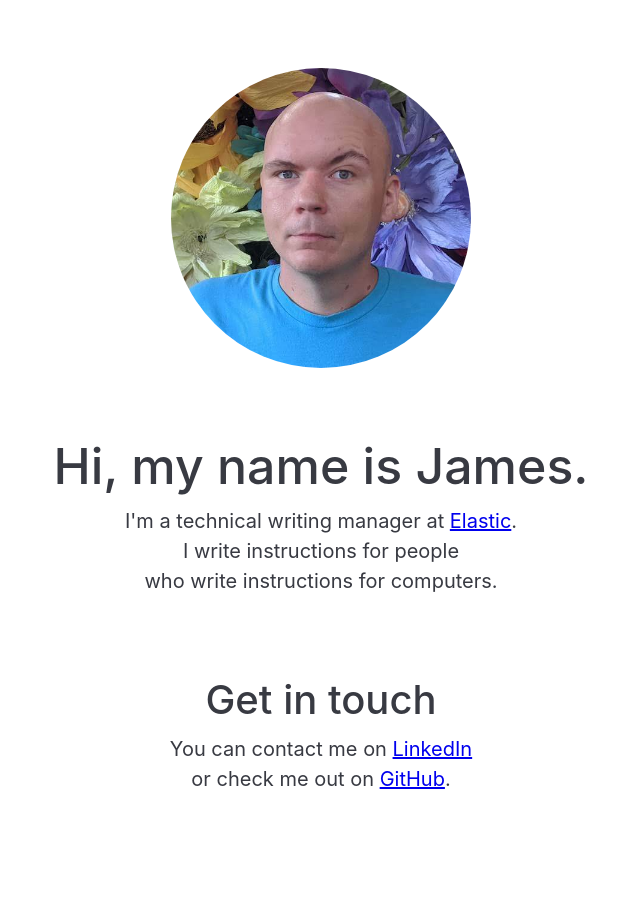
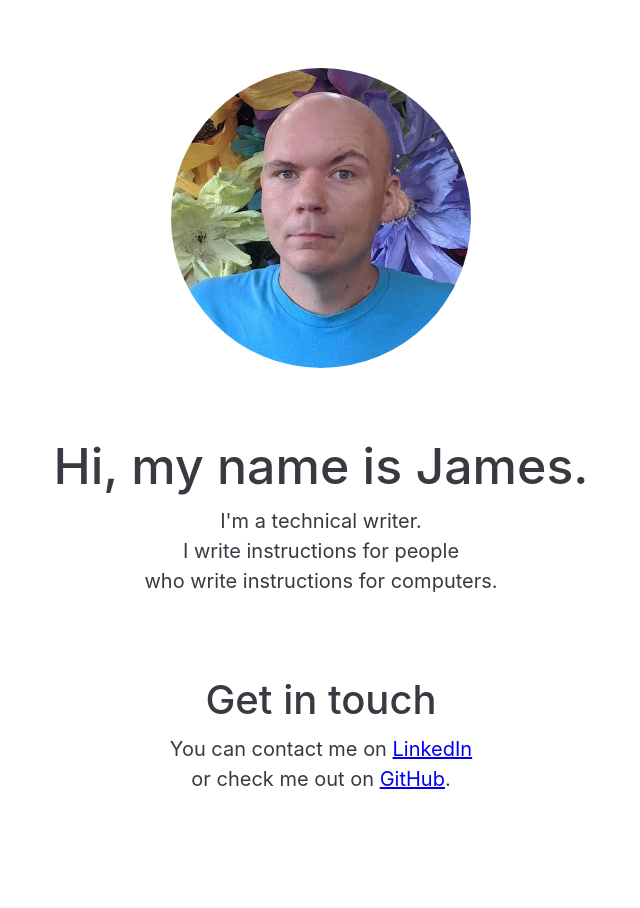
Before and after one commit to jrodewig/jrodewig.github.io, a Jekyll site: the page built from index.html, in a window 1280 px wide. Shown: the whole page, without its empty margins (319-959 px from the left). Built offline with Jekyll 4.4.1, drawn with Linux system fonts in a browser that asks for light colours.

Commit message:
Update website

```diff
--- a/index.html
+++ b/index.html
@@ -15,12 +15,7 @@ title: James Rodewig
   <section>
     <h1>Hi, my name is James.</h1>
     <p>
-      I'm a technical writing manager at
-      <a
-        href="https://www.elastic.co/"
-        rel="noopener noreferrer"
-        >Elastic</a
-      >.
+      I'm a technical writer.
       <br class="sm-hide" />
       I write instructions for people
       <br class="sm-hide" />
```
